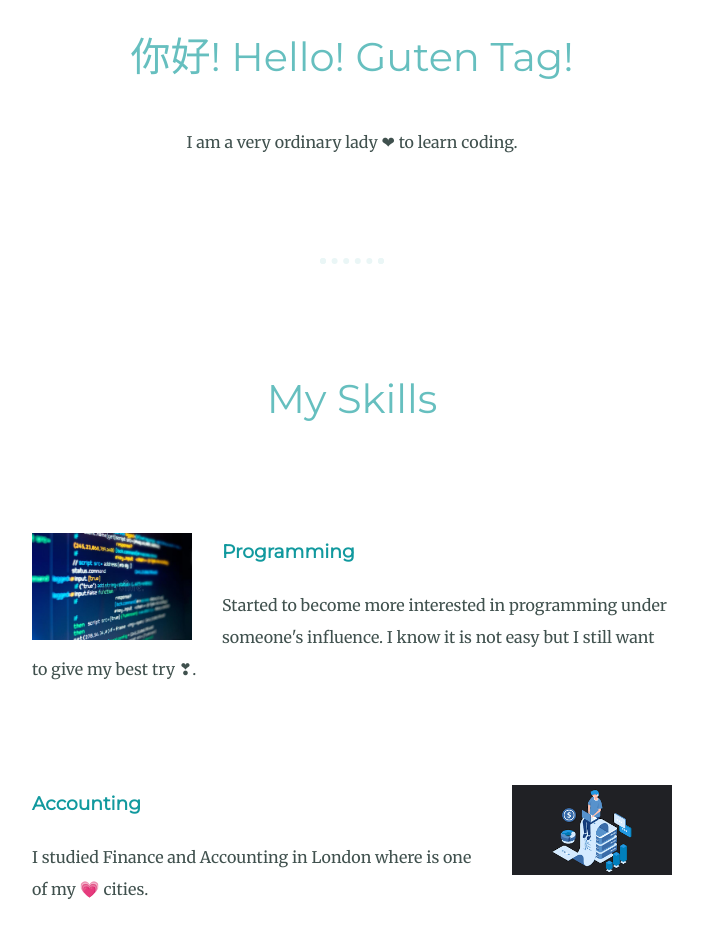
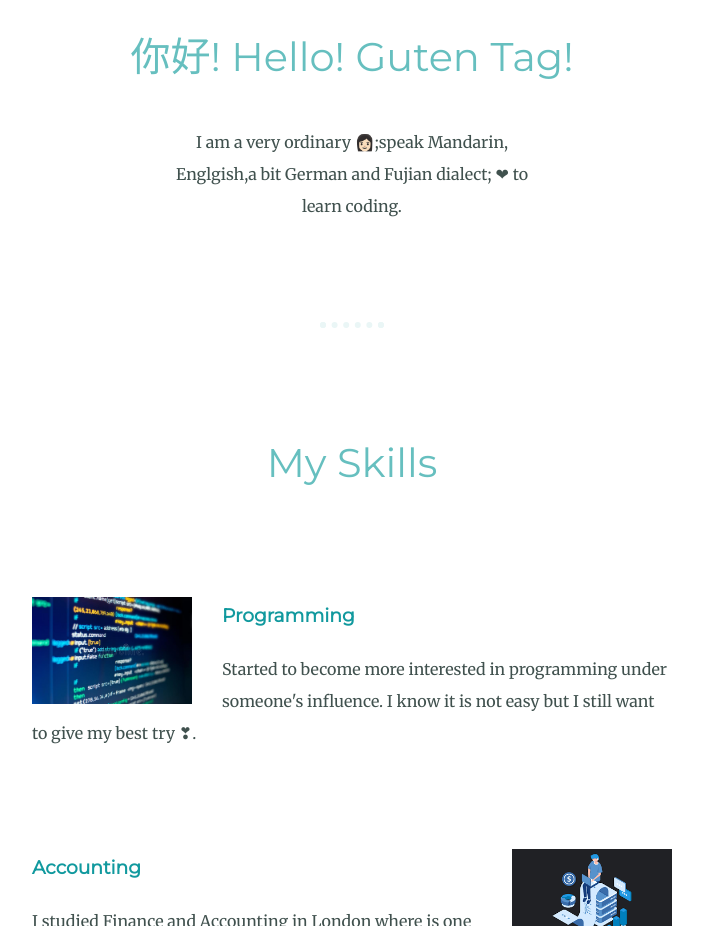
Before and after one commit to Mia-Chen-hub/First-Website, a plain HTML site: page index.html in a window 1280 px wide. Shown: the part 1280-2206 px from the top of the page, without its empty margins (288-991 px from the left). Drawn offline with Linux system fonts and the light colour scheme.

Commit message:
Update index.html

```diff
--- a/index.html
+++ b/index.html
@@ -21,7 +21,7 @@
     <div class="profile">
       <img src="images/meiai.JPG" alt="Meiai's Profile pic">
       <h2>你好! Hello! Guten Tag!</h2>
-      <p class="intro">I am a very ordinary lady ❤ to learn coding.</p>
+      <p class="intro">I am a very ordinary 👩🏻;speak Mandarin, Englgish,a bit German and Fujian dialect; ❤ to learn coding.</p>
     </div>
     <hr>
     <div class="skills">
```
